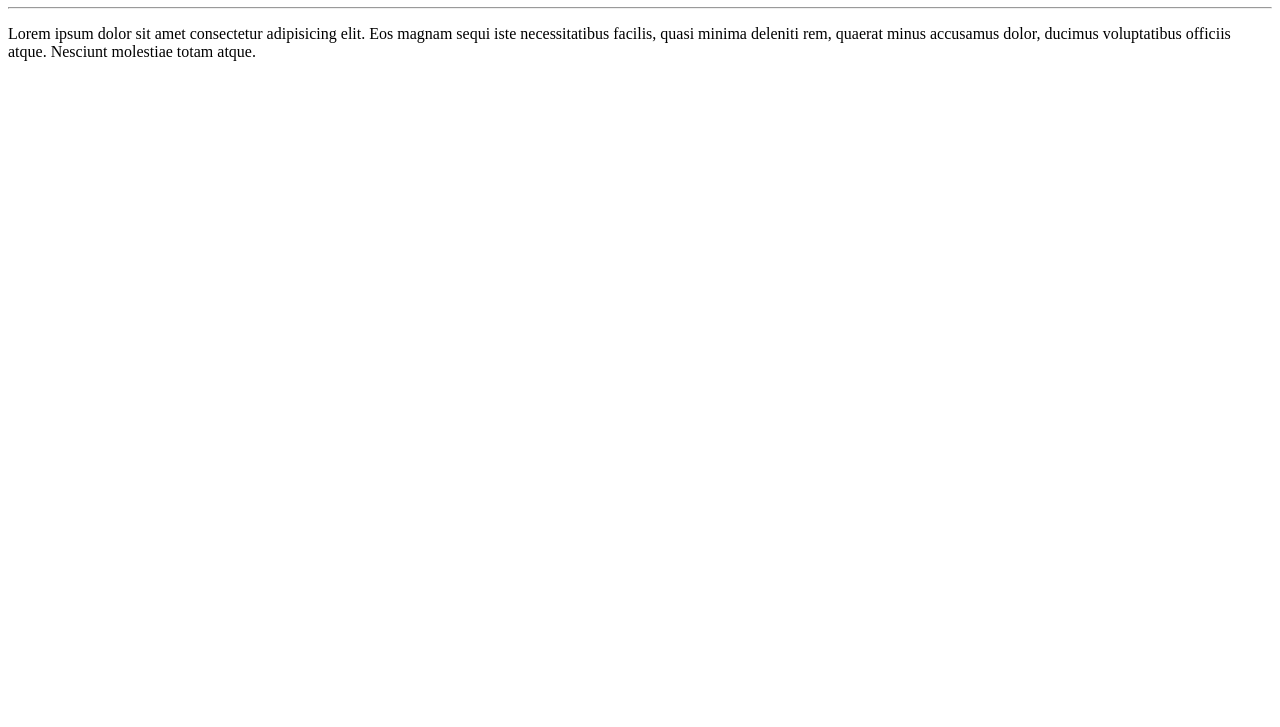
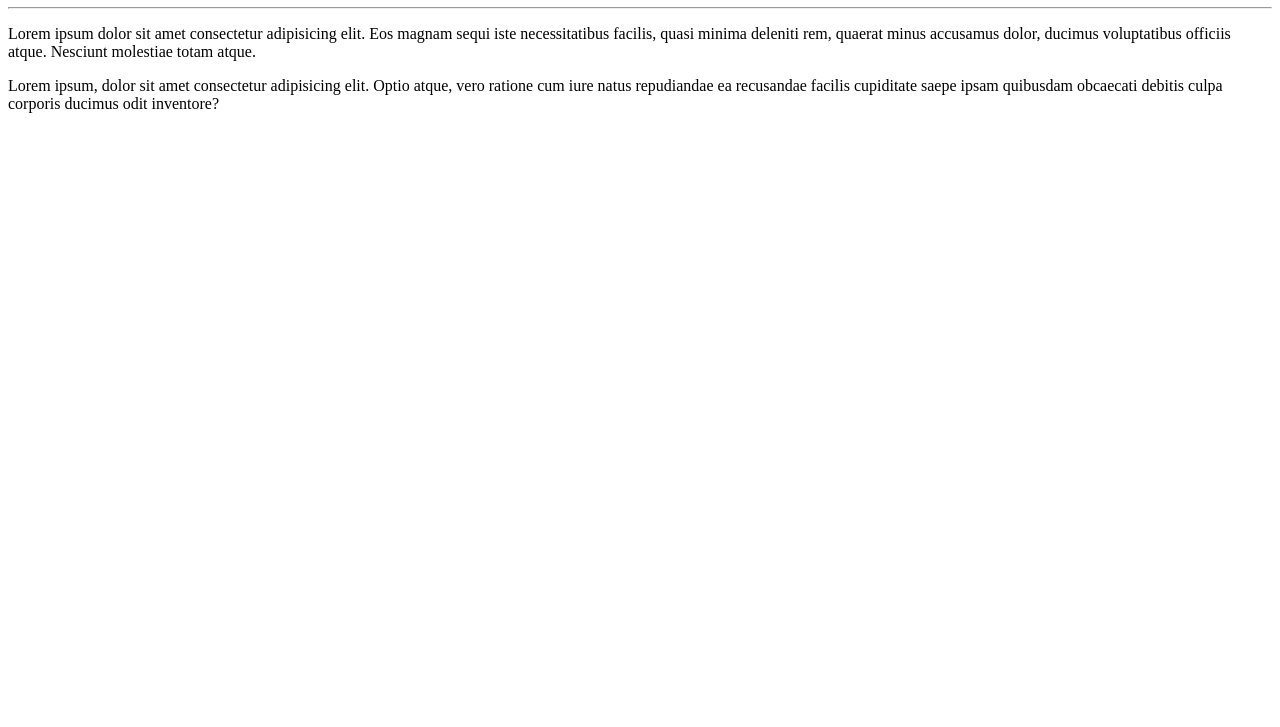
Before and after one commit to fredsonib/Ola-Mundo, a plain HTML site: page site exemplo/index.html in a window 1280 px wide. Shown: the part 73-800 px from the top of the page. Drawn offline with Linux system fonts and the light colour scheme.

Commit message:
Adicionei um paragrafo

```diff
--- a/site exemplo/index.html
+++ b/site exemplo/index.html
@@ -13,6 +13,9 @@
      Eos magnam sequi iste necessitatibus facilis, quasi minima
      deleniti rem, quaerat minus accusamus dolor, ducimus voluptatibus officiis atque.
      Nesciunt molestiae totam atque.</p>
+     <p>Lorem ipsum, dolor sit amet consectetur adipisicing elit. Optio atque, vero
+        ratione cum iure natus repudiandae ea recusandae facilis cupiditate saepe
+        ipsam quibusdam obcaecati debitis culpa corporis ducimus odit inventore?</p>
 
 </body>
 </html>
```
